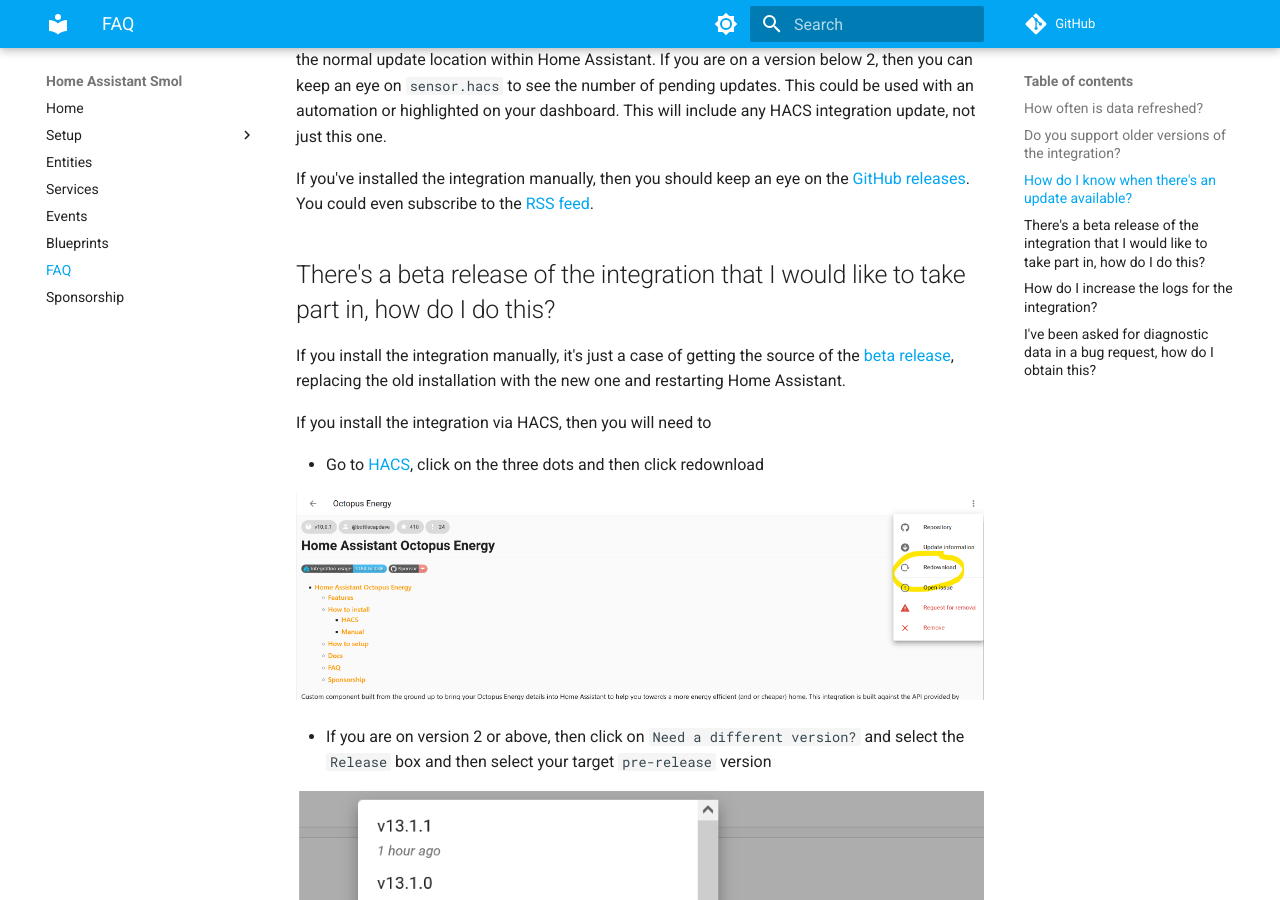
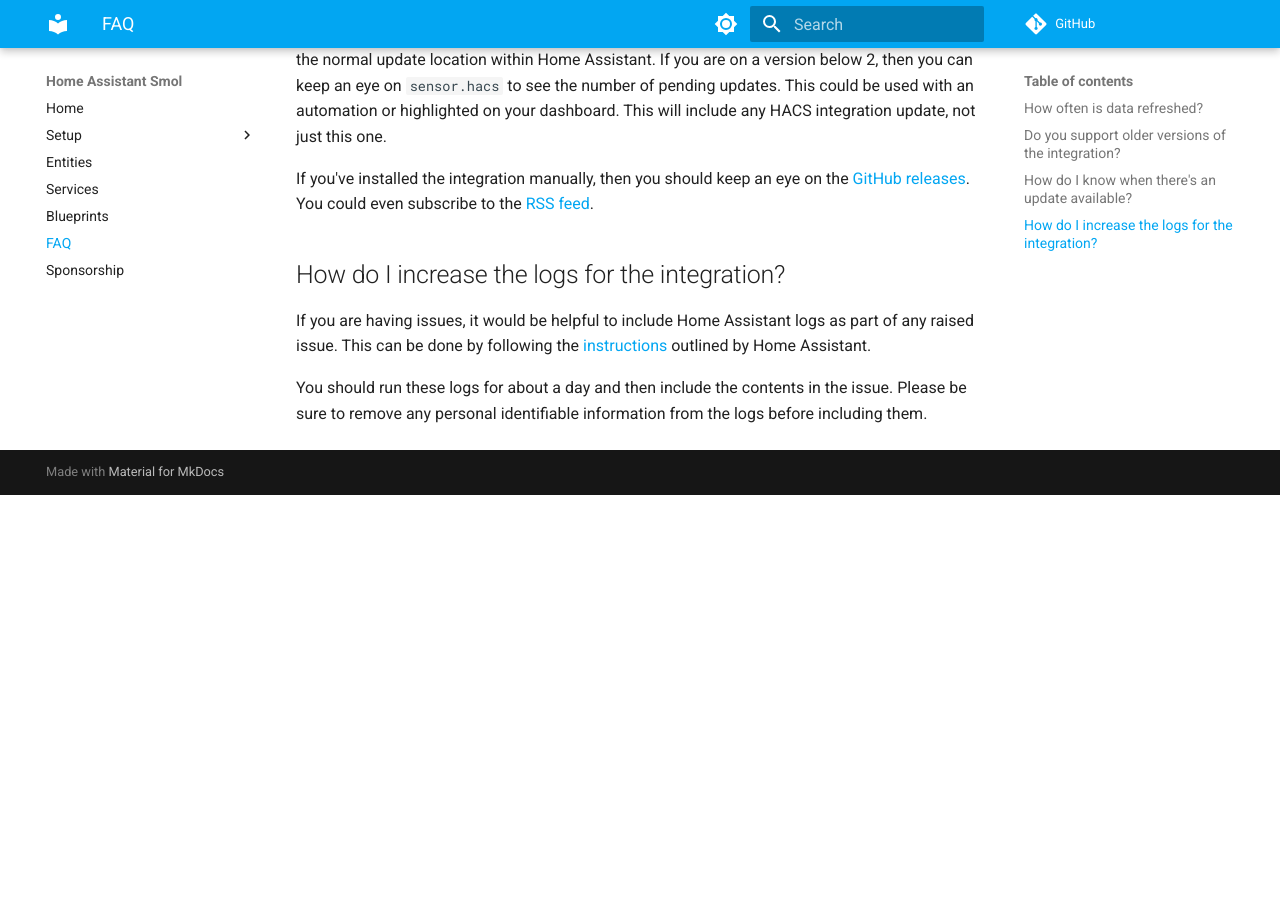
Before and after one commit to BottlecapDave/HomeAssistant-Smol, an MkDocs documentation site: the page built from _docs/faq.md, in a window 1280 px wide and 900 px high, scrolled down 519 px. Built offline with MkDocs 1.6.1 and Material for MkDocs 9.7.7, drawn with Linux system fonts in a browser that asks for light colours; comment, search, counter and statistics services are not loaded; after the commit the page ends 1014 px from its top, so only the background shows below that; some of the changed text lies outside the part shown.

Commit message:
docs: Updated docs to match integration

````diff
--- a/_docs/faq.md
+++ b/_docs/faq.md
@@ -14,37 +14,8 @@
 
 If you've installed the integration manually, then you should keep an eye on the [GitHub releases](https://github.com/BottlecapDave/HomeAssistant-Smol/releases). You could even subscribe to the [RSS feed](https://github.com/BottlecapDave/HomeAssistant-Smol/releases.atom).
 
-## There's a beta release of the integration that I would like to take part in, how do I do this?
-
-If you install the integration manually, it's just a case of getting the source of the [beta release](https://github.com/BottlecapDave/HomeAssistant-Smol/releases), replacing the old installation with the new one and restarting Home Assistant.
-
-If you install the integration via HACS, then you will need to
-
-* Go to [HACS](https://my.home-assistant.io/redirect/hacs_repository/?owner=BottlecapDave&repository=homeassistant-smol&category=integration), click on the three dots and then click redownload
-
-![Redownload screen in HACS](./assets/beta-hacs-redownload.png)
-
-* If you are on version 2 or above, then click on `Need a different version?` and select the `Release` box and then select your target `pre-release` version
-
-![Beta toggle in HACS](./assets/beta-hacs-pre-release.png)
-
-If you are on a version below 2, then toggle on `Show beta versions` and select the target beta. Once selected, click `Download`.
-
-![Beta toggle in HACS](./assets/beta-hacs-beta-toggle.png)
-
-* Once downloaded, you'll need to restart Home Assistant for the new version to take effect.
-
 ## How do I increase the logs for the integration?
 
 If you are having issues, it would be helpful to include Home Assistant logs as part of any raised issue. This can be done by following the [instructions](https://www.home-assistant.io/docs/configuration/troubleshooting/#enabling-debug-logging) outlined by Home Assistant.
 
 You should run these logs for about a day and then include the contents in the issue. Please be sure to remove any personal identifiable information from the logs before including them.
-
-## I've been asked for diagnostic data in a bug request, how do I obtain this?
-
-If you've been asked for diagnostic information, don't worry we won't ask for anything sensitive. To obtain this information
-
-1. Navigate to the [Smol integration](https://my.home-assistant.io/redirect/integration/?domain=smol)
-2. Click the three dots next to your account configuration
-3. Click on "Download diagnostics"
-4. Take the contents of the downloads json file and paste into the bug report. Remember to surround the contents with ``` both at the start and end.
--- a/mkdocs.yml
+++ b/mkdocs.yml
@@ -8,7 +8,6 @@
     - ./setup/account.md
   - Entities: ./entities.md
   - services.md
-  - events.md
   - blueprints.md
   - faq.md
   - sponsorship.md
````
Also changed, not shown: README.md (+5 -3 lines), _docs/entities.md (+28 -0 lines), _docs/events.md (deleted, +0 -3 lines), _docs/index.md (+4 -0 lines), _docs/services.md (+28 -0 lines), _docs/setup/account.md (+20 -0 lines).
